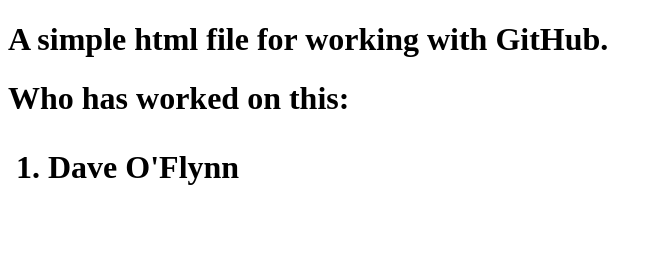
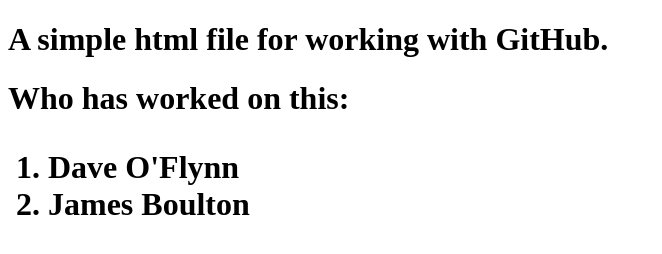
Before and after one commit to NSWPlanning/tutorial, a plain HTML site: page index.html in a window 1280 px wide. Shown: the whole page, without its empty margins (0-662 px from the left). Drawn offline with Linux system fonts and the light colour scheme.

Commit message:
James woz ere

```diff
--- a/index.html
+++ b/index.html
@@ -8,6 +8,7 @@
   Who has worked on this:
   <ol>
     <li>Dave O'Flynn</li>
+    <li>James Boulton</li>
   </ol>
 </body>
 </html>
```
